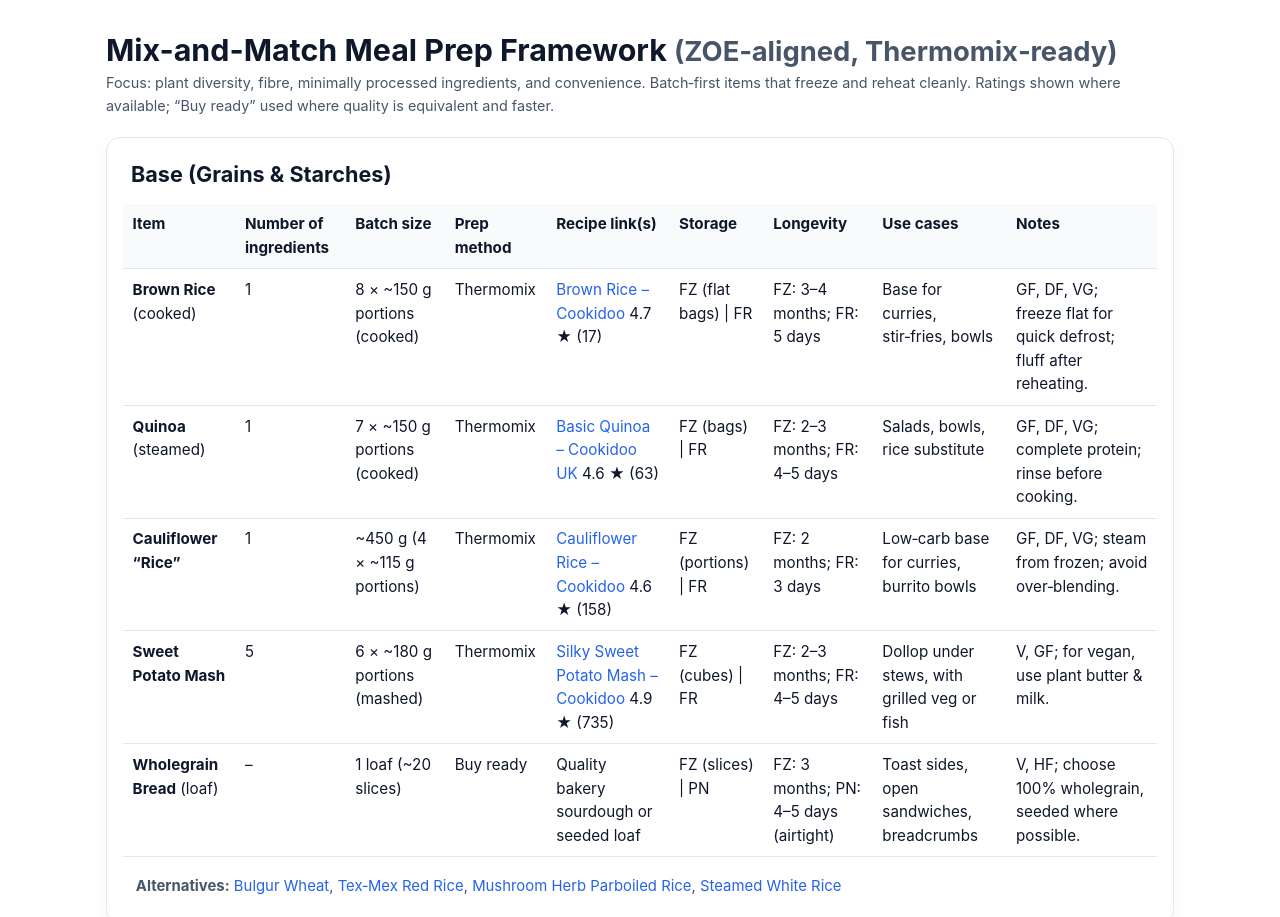
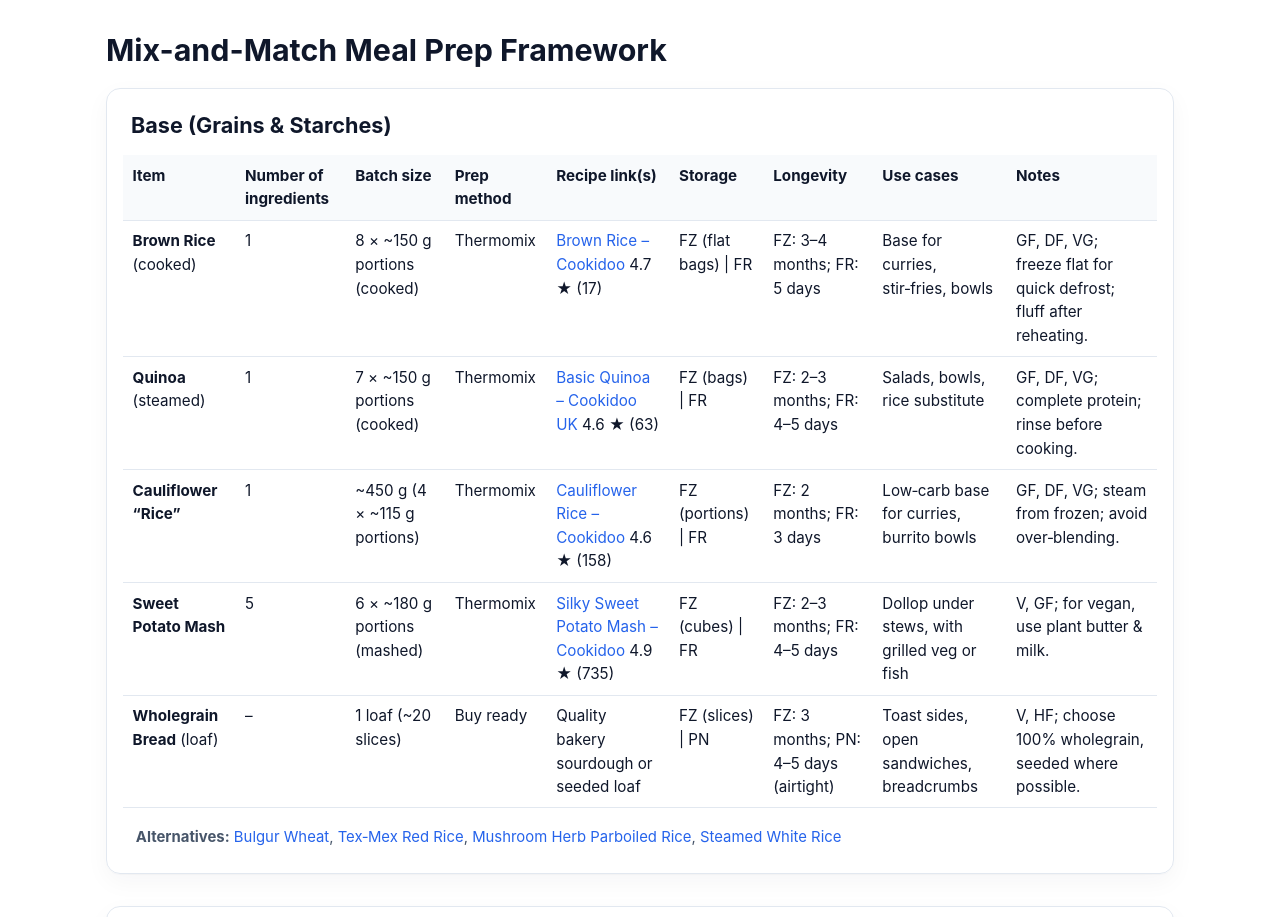
Before and after one commit to maxjensen/FoodBingo, a plain HTML site: page index.html in a window 1280 px wide. Shown: the top 917 px of the page. Drawn offline with Linux system fonts and the light colour scheme.

Commit message:
Add files via upload

```diff
--- a/index.html
+++ b/index.html
@@ -113,8 +113,7 @@
 <body>
   <div class="wrap">
     <header>
-      <h1>Mix-and-Match Meal Prep Framework <span class="small">(ZOE‑aligned, Thermomix‑ready)</span></h1>
-      <p class="small">Focus: plant diversity, fibre, minimally processed ingredients, and convenience. Batch‑first items that freeze and reheat cleanly. Ratings shown where available; “Buy ready” used where quality is equivalent and faster.</p>
+      <h1>Mix-and-Match Meal Prep Framework</h1>
     </header>
 
     <!-- BASE -->
@@ -486,7 +485,7 @@
     </section>
 
     <footer>
-      <p><span class="kbd">Tip</span> Freeze sauces in <strong>15–30 ml</strong> ice‑cube trays; label and bag for modular use. Stack the <strong>Varoma</strong> to steam proteins above bases/veg for efficient batch days. For ZOE‑style plant diversity, rotate different seeds, herbs, and beans across the week.</p>
+      <p><span class="kbd">Tip</span> Freeze sauces in <strong>15–30 ml</strong> ice‑cube trays; label and bag for modular use. Stack the <strong>Varoma</strong> to steam proteins above bases/veg for efficient batch days.</p>
     </footer>
   </div>
 </body>
```
